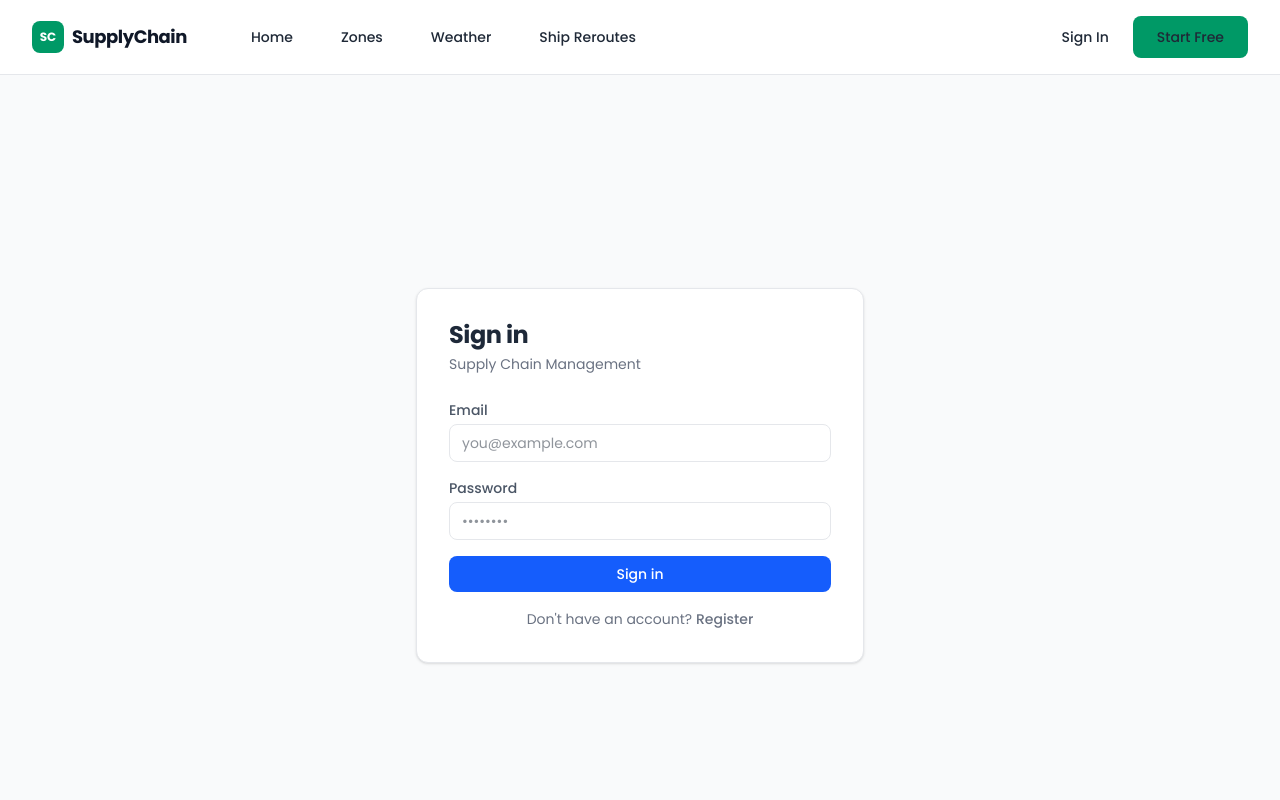
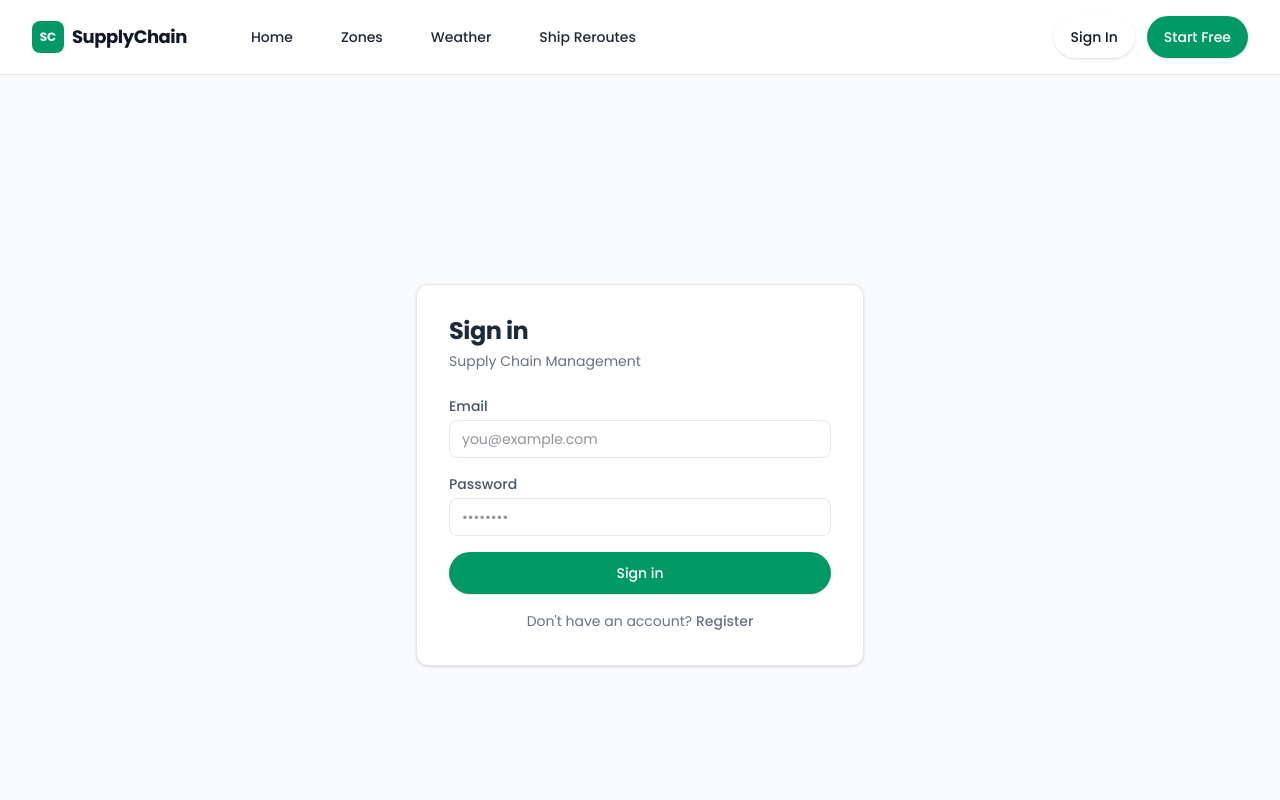
Before and after one commit to vivekml251me163/supplychain, a Next.js app in the folder supply-chain/: page /login in a window 1280 px wide. Shown: the top 800 px of the page. Built offline with nearby package versions, Linux system fonts and the light colour scheme; no server answers.

Commit message:
poppinsbuttons

```diff
--- a/supply-chain/app/login/page.tsx
+++ b/supply-chain/app/login/page.tsx
@@ -2,6 +2,7 @@
 
 import { useState } from 'react'
 import { signIn } from 'next-auth/react'
+import Button from '@/components/Button'
 
 export default function LoginPage() {
   const [email, setEmail] = useState('')
@@ -78,17 +79,18 @@ export default function LoginPage() {
             />
           </div>
 
-          <button
+          <Button
             onClick={handleLogin}
             disabled={loading}
-            className="w-full bg-blue-600 text-white py-2 rounded-lg text-sm font-medium hover:bg-blue-700 transition poppins-medium"
+            variant="default"
+            fullWidth
           >
             {loading ? 'Signing in...' : 'Sign in'}
-          </button>
+          </Button>
 
           <p className="text-center text-sm text-gray-500 poppins-regular">
             Don't have an account?{' '}
-            <a href="/register" className="text-blue-600 hover:underline poppins-medium">Register</a>
+            <a href="/register" className="text-emerald-600 hover:underline poppins-medium">Register</a>
           </p>
         </div>
       </div>
--- a/supply-chain/app/page.tsx
+++ b/supply-chain/app/page.tsx
@@ -2,6 +2,7 @@ import Link from "next/link";
 import { getServerSession } from "next-auth";
 import { authOptions } from "@/lib/auth";
 import SignOutButton from "@/components/SignOutButton";
+import Button from "@/components/Button";
 
 export default async function Page() {
   const session = await getServerSession(authOptions);
@@ -38,18 +39,16 @@ export default async function Page() {
             <div className="flex flex-col sm:flex-row gap-4 justify-center pt-4">
               {!session ? (
                 <>
-                  <Link
-                    href="/register"
-                    className="inline-flex items-center justify-center gap-2 bg-emerald-600 text-white font-semibold px-8 py-3.5 rounded-lg hover:bg-emerald-700 hover:-translate-y-0.5 transition active:translate-y-0 poppins-semibold"
-                  >
-                    Start Free Trial
-                    <span>→</span>
+                  <Link href="/register">
+                    <Button variant="default" className="inline-flex items-center justify-center gap-2">
+                      Start Free Trial
+                      <span>→</span>
+                    </Button>
                   </Link>
-                  <Link
-                    href="/login"
-                    className="inline-flex items-center justify-center gap-2 border border-gray-300 text-gray-900 font-semibold px-8 py-3.5 rounded-lg hover:border-gray-400 hover:bg-gray-50 transition poppins-semibold"
-                  >
-                    Sign In
+                  <Link href="/login">
+                    <Button variant="tertiary" className="inline-flex items-center justify-center gap-2">
+                      Sign In
+                    </Button>
                   </Link>
                 </>
               ) : (
--- a/supply-chain/app/register/page.tsx
+++ b/supply-chain/app/register/page.tsx
@@ -2,6 +2,7 @@
 
 import { useState } from 'react'
 import { useRouter } from 'next/navigation'
+import Button from '@/components/Button'
 
 export default function RegisterPage() {
   const router = useRouter()
@@ -120,17 +121,18 @@ export default function RegisterPage() {
             </div>
           )}
 
-          <button
+          <Button
             onClick={handleRegister}
             disabled={loading}
-            className="w-full bg-blue-600 text-white py-2 rounded-lg text-sm font-medium hover:bg-blue-700 transition poppins-medium"
+            variant="default"
+            fullWidth
           >
             {loading ? 'Creating account...' : 'Register'}
-          </button>
+          </Button>
 
           <p className="text-center text-sm text-gray-500 poppins-regular">
             Already have an account?{' '}
-            <a href="/login" className="text-blue-600 hover:underline poppins-medium">Sign in</a>
+            <a href="/login" className="text-emerald-600 hover:underline poppins-medium">Sign in</a>
           </p>
         </div>
       </div>
--- a/supply-chain/components/AssignButton.tsx
+++ b/supply-chain/components/AssignButton.tsx
@@ -2,6 +2,7 @@
 
 import { useState } from 'react'
 import { useRouter } from 'next/navigation'
+import Button from './Button'
 
 interface Route {
   id: string
@@ -46,12 +47,12 @@ export default function AssignButton({
 
   return (
     <div>
-      <button
+      <Button
         onClick={() => setOpen(!open)}
-        className="bg-green-600 text-white text-sm px-4 py-2 rounded-lg hover:bg-green-700 transition"
+        variant="success"
       >
         + Assign Route to Driver
-      </button>
+      </Button>
 
       {success && (
         <span className="ml-3 text-sm text-green-600">✓ Assigned successfully!</span>
@@ -104,19 +105,19 @@ export default function AssignButton({
           </div>
 
           <div className="flex gap-3">
-            <button
+            <Button
               onClick={handleAssign}
               disabled={loading}
-              className="bg-green-600 text-white text-sm px-4 py-2 rounded-lg hover:bg-green-700"
+              variant="success"
             >
               {loading ? 'Assigning...' : 'Confirm Assign'}
-            </button>
-            <button
+            </Button>
+            <Button
               onClick={() => setOpen(false)}
-              className="border border-gray-200 text-gray-600 text-sm px-4 py-2 rounded-lg hover:bg-gray-50"
+              variant="tertiary"
             >
               Cancel
-            </button>
+            </Button>
           </div>
         </div>
       )}
--- /dev/null
+++ b/supply-chain/components/Button.tsx
@@ -0,0 +1,54 @@
+import React, { ButtonHTMLAttributes } from 'react'
+
+interface ButtonProps extends ButtonHTMLAttributes<HTMLButtonElement> {
+  variant?: 'default' | 'secondary' | 'tertiary' | 'success' | 'danger' | 'warning' | 'dark' | 'ghost'
+  size?: 'sm' | 'md' | 'lg'
+  fullWidth?: boolean
+  children: React.ReactNode
+}
+
+export default function Button({
+  variant = 'default',
+  size = 'md',
+  fullWidth = false,
+  className = '',
+  children,
+  ...props
+}: ButtonProps) {
+  const baseStyles = 'font-medium leading-5 rounded-full focus:outline-none transition-all poppins-medium'
+
+  const sizeStyles = {
+    sm: 'text-xs px-3 py-1.5',
+    md: 'text-sm px-4 py-2.5',
+    lg: 'text-base px-6 py-3',
+  }
+
+  const variantStyles = {
+    default:
+      'text-white bg-emerald-600 border border-transparent hover:bg-emerald-700 focus:ring-4 focus:ring-emerald-200 shadow-sm',
+    secondary:
+      'text-gray-700 bg-gray-200 border border-gray-300 hover:bg-gray-300 hover:text-gray-900 focus:ring-4 focus:ring-gray-300 shadow-sm',
+    tertiary:
+      'text-gray-700 bg-gray-100 border border-gray-200 hover:bg-gray-200 hover:text-gray-900 focus:ring-4 focus:ring-gray-200 shadow-sm',
+    success:
+      'text-white bg-green-600 border border-transparent hover:bg-green-700 focus:ring-4 focus:ring-green-200 shadow-sm',
+    danger:
+      'text-white bg-red-600 border border-transparent hover:bg-red-700 focus:ring-4 focus:ring-red-200 shadow-sm',
+    warning:
+      'text-white bg-amber-600 border border-transparent hover:bg-amber-700 focus:ring-4 focus:ring-amber-200 shadow-sm',
+    dark: 'text-white bg-gray-900 border border-transparent hover:bg-gray-800 focus:ring-4 focus:ring-gray-300 shadow-sm',
+    ghost:
+      'text-gray-900 bg-transparent border border-transparent hover:bg-gray-100 focus:ring-4 focus:ring-gray-200 shadow-sm',
+  }
+
+  const widthStyles = fullWidth ? 'w-full' : ''
+
+  return (
+    <button
+      className={`${baseStyles} ${sizeStyles[size]} ${variantStyles[variant]} ${widthStyles} ${className}`}
+      {...props}
+    >
+      {children}
+    </button>
+  )
+}
--- a/supply-chain/components/DeleteButton.tsx
+++ b/supply-chain/components/DeleteButton.tsx
@@ -2,6 +2,7 @@
 
 import { useState } from 'react'
 import { useRouter } from 'next/navigation'
+import Button from './Button'
 
 export default function DeleteButton({ userId }: { userId: string }) {
   const router = useRouter()
@@ -25,16 +26,15 @@ export default function DeleteButton({ userId }: { userId: string }) {
   }
 
   return (
-    <button
+    <Button
       onClick={handleDelete}
       disabled={loading}
-      className={`text-xs px-3 py-1.5 rounded-lg border transition ${
-        confirm
-          ? 'bg-red-500 text-white border-red-500'
-          : 'border-red-200 text-red-500 hover:bg-red-50'
-      }`}
+      variant={confirm ? 'danger' : 'danger'}
+      size="sm"
+      className={confirm ? 'bg-red-600 hover:bg-red-700' : ''}
     >
-      {loading ? '...' : confirm ? 'Sure?' : 'Delete'}
-    </button>
+      {loading ? '...' : confirm ? 'Confirm Delete' : 'Delete'}
+    </Button>
   )
 }
+}
--- a/supply-chain/components/Navbar.tsx
+++ b/supply-chain/components/Navbar.tsx
@@ -4,6 +4,7 @@ import Link from 'next/link'
 import { useSession, signOut } from 'next-auth/react'
 import { usePathname } from 'next/navigation'
 import { useState, useRef, useEffect } from 'react'
+import Button from './Button'
 
 export default function Navbar() {
   const { data: session } = useSession()
@@ -113,17 +114,15 @@ export default function Navbar() {
         <div className="flex items-center gap-2 sm:gap-3 shrink-0">
           {!session ? (
             <>
-              <Link
-                href="/login"
-                className="text-sm text-gray-600 font-medium hover:text-gray-900 transition hidden sm:inline px-3 py-2 poppins-medium"
-              >
-                Sign In
+              <Link href="/login">
+                <Button variant="ghost" size="md" className="hidden sm:inline-flex">
+                  Sign In
+                </Button>
               </Link>
-              <Link
-                href="/register"
-                className="text-sm bg-emerald-600 text-white font-medium px-6 py-2.5 rounded-lg hover:bg-emerald-700 transition poppins-medium"
-              >
-                Start Free
+              <Link href="/register">
+                <Button variant="default" size="md">
+                  Start Free
+                </Button>
               </Link>
             </>
           ) : (
--- a/supply-chain/components/SignOutButton.tsx
+++ b/supply-chain/components/SignOutButton.tsx
@@ -1,15 +1,15 @@
 "use client";
 
 import { signOut } from "next-auth/react";
+import Button from "./Button";
 
 export default function SignOutButton() {
   return (
-    <button
-      type="button"
+    <Button
+      variant="ghost"
       onClick={() => signOut({ callbackUrl: "/login" })}
-      className="rounded-md border px-3 py-2 text-sm hover:bg-gray-100"
     >
       Sign out
-    </button>
+    </Button>
   );
 }
--- a/supply-chain/components/VerifyButton.tsx
+++ b/supply-chain/components/VerifyButton.tsx
@@ -2,6 +2,7 @@
 
 import { useState } from 'react'
 import { useRouter } from 'next/navigation'
+import Button from './Button'
 
 export default function VerifyButton({
   userId,
@@ -25,16 +26,13 @@ export default function VerifyButton({
   }
 
   return (
-    <button
+    <Button
       onClick={handleVerify}
       disabled={loading}
-      className={`text-xs px-3 py-1.5 rounded-lg border transition ${
-        isVerified
-          ? 'border-red-200 text-red-500 hover:bg-red-50'
-          : 'border-green-200 text-green-600 hover:bg-green-50'
-      }`}
+      variant={isVerified ? 'danger' : 'success'}
+      size="sm"
     >
-      {loading ? '...' : isVerified ? 'Revoke' : 'Verify'}
-    </button>
+      {loading ? '...' : isVerified ? 'Unverify' : 'Verify'}
+    </Button>
   )
 }
```
Also changed, not shown: supply-chain/components/WorkDoneButton.tsx (+10 -13 lines).
